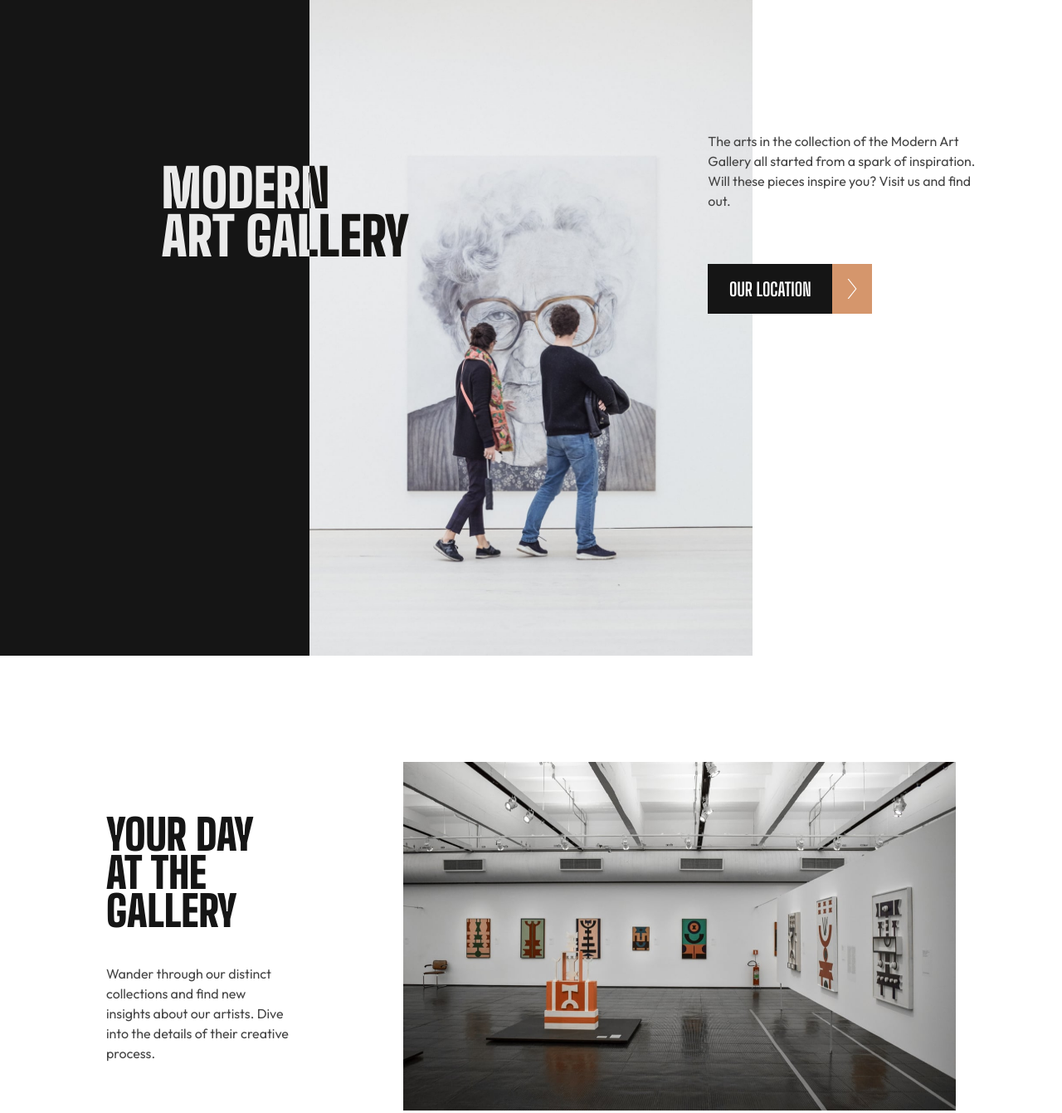
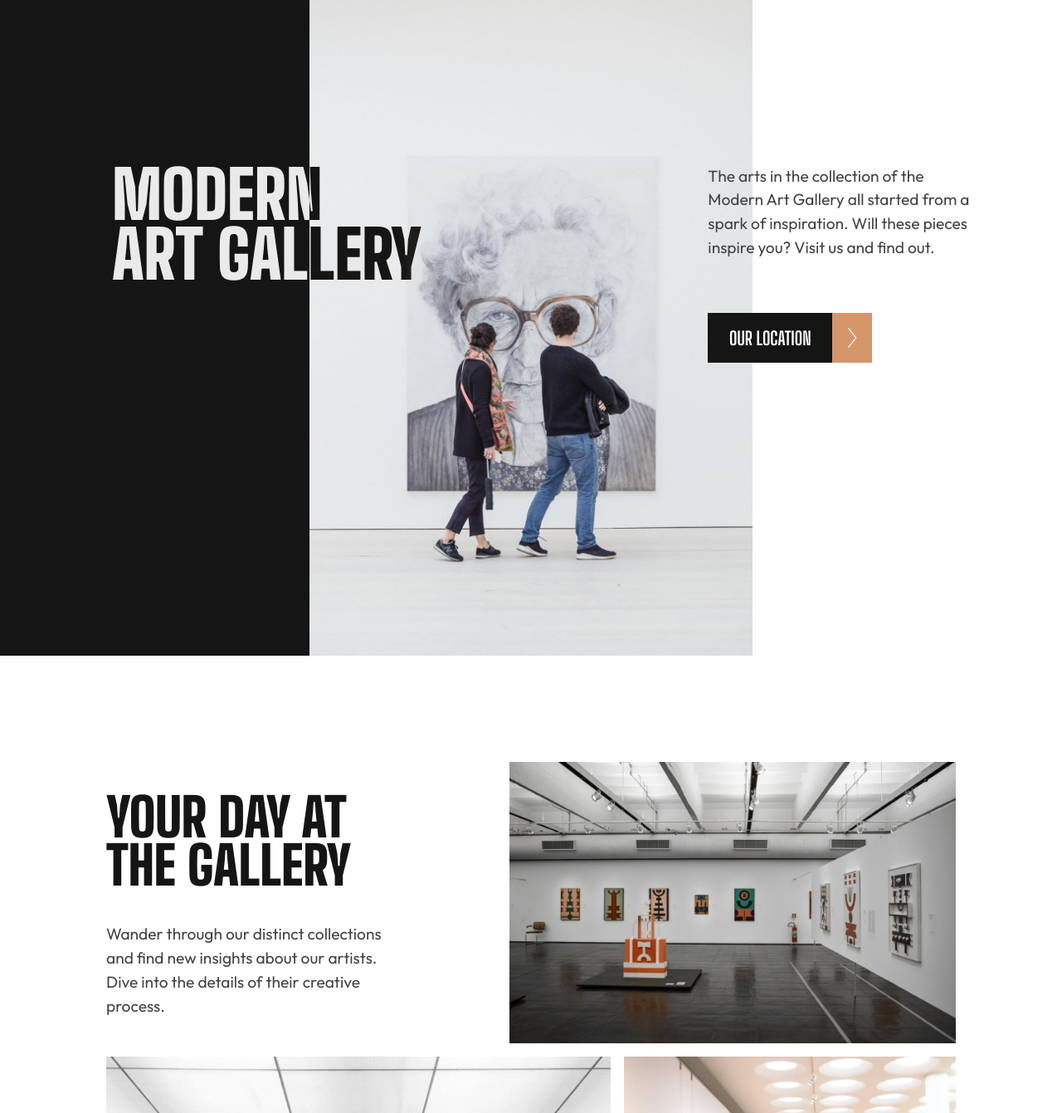
Before and after one commit to Jordypx/Art-gallery-website, a plain HTML site: page index.html in a window 1280 px wide. Shown: the top 1341 px of the page at 83% size. Drawn offline with Linux system fonts and the light colour scheme.

Commit message:
Add files via upload
Some new styles improvements like font-size etc...

```diff
--- a/styles.css
+++ b/styles.css
@@ -493,6 +493,8 @@ body{
 
 @media (min-width: 1024px){
 
+
+
     .flex-div{
         width:80%;
         max-width:1600px;
@@ -502,48 +504,49 @@ body{
     .header{
         display:grid;
         grid-template-columns: repeat(24,1fr);
-        grid-template-rows: 1fr;
+        grid-template-rows: 1fr max-content 1fr;
         margin-bottom: 8rem;
         position: relative;
-
-
+        max-width: 1600px;
+        margin-right: auto;
+        margin-left: auto;
 
     }
 
 .black{
-    grid-area:1/1/2/8 ;
+    grid-area:1/1/4/8 ;
     background-color: var(--colornegro);
     position: relative;
     color: var(--colorblanco);
     height: 100%;
 
+
 }
 
 .header-img-picture{
-    grid-area: 1/8/2/18;
+    grid-area: 1/8/4/18;
 
 }
 
 
 
+.paragraph-tablet{
+
+
+    max-width: max-content;
+}
+
 .text-header{
 
-    grid-area:1/17/2/25;
+    grid-area:1/17/4/25;
     max-width: 330px;
     position: absolute;
-    top: 158px;
+    top: 25%;
 }
 .location-div{
     margin-bottom: 0;
 }
 
-.title-tablet{
-    margin-bottom:4rem;
-}
-
-.paragraph-tablet{
-    margin-bottom:4rem;
-}
 
 .visible{
     display:block;
@@ -551,13 +554,8 @@ body{
     color: var(--colorblanco);
     position: absolute;
     top:20%;
-    right: -120px;
+    right: -110px;
     mix-blend-mode: difference;
-
-
-
-
-
 
 }
 
@@ -571,6 +569,118 @@ body{
     top: -40px;
     left: 100px;
 }
+.footer{
+
+    max-width: 1600px;
+    margin-right: auto;
+    margin-left: auto;
+}
+
+
+.section1-flex{
+    display:flex;
+    flex-direction: row-reverse;
+    justify-content:space-between;
+    align-items: center;
+
+    gap:8rem;
+
+}
+
+.section1-img{
+    flex-grow: 1.2;
+    flex-basis: 60%;
+    width:60%;
+}
+
+
+
+
+.section1-texts{
+
+    max-width: 500px;
+   flex-basis: 40%;
+
+}
+
 
 
 }
+
+@media (min-width:1200px){
+
+    .section1-flex{
+        display:flex;
+        flex-direction: row-reverse;
+        justify-content:space-between;
+        align-items: center;
+
+        gap:8rem;
+
+    }
+
+    .section1-img{
+        flex-grow: 1.2;
+        flex-basis: 60%;
+        width:60%;
+    }
+
+    .title1{
+
+        font-size:4rem;
+    }
+
+    .paragraph2{
+
+        font-size:1.2rem;
+    }
+
+    .section1-texts{
+
+        max-width: 500px;
+       flex-basis: 40%;
+
+    }
+
+    .title-tablet{
+        font-size: 5rem;
+    }
+
+    .paragraph-tablet{
+
+        font-size: 1.2rem;
+        max-width: max-content;
+    }
+
+
+
+.visible{
+
+    right: -135px;
+
+
+}
+
+.text-come{
+    display: flex;
+    flex-direction: column;
+    align-items: space-around;
+    justify-content: start;
+    gap:5rem;
+
+}
+
+.title3{
+
+    font-size:5rem;
+}
+
+.paragraph.come{
+
+    font-size:1.2rem;
+}
+.come{
+    margin: none;
+}
+
+}
```
